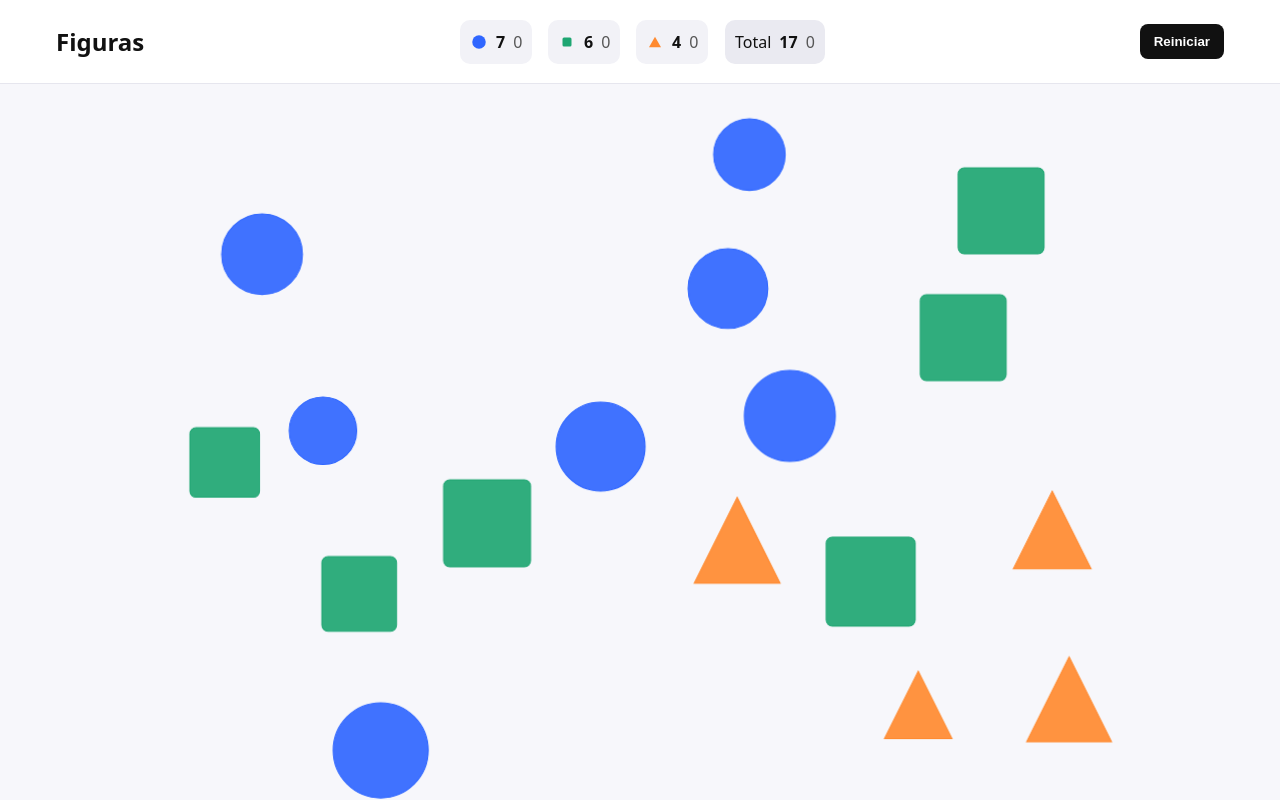
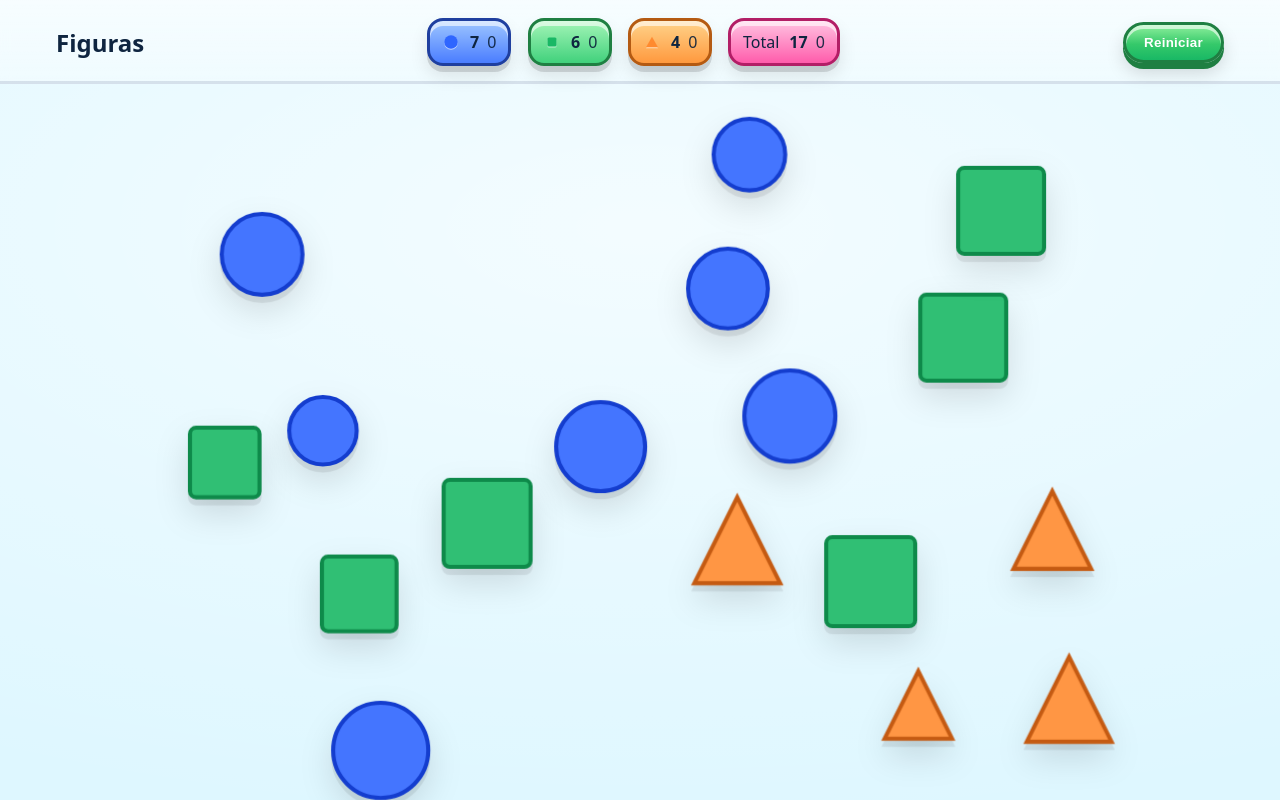
Before and after one commit to leogonzalezdev/geometry-game, a React (Vite) app: page / in a window 1280 px wide. Built offline with nearby package versions, Linux system fonts and the light colour scheme.

Commit message:
feat(ui): apply playful candy-style theme (gradients, jelly buttons, colorful counters, drop-shadows, modal panel)

```diff
--- a/src/components/Counters.jsx
+++ b/src/components/Counters.jsx
@@ -30,7 +30,7 @@ export default function Counters({ counts }) {
   return (
     <div className="counters" aria-label="Contadores">
       {['circle', 'square', 'triangle'].map((t) => (
-        <div className="counter" key={t} id={`counter-${t}`}>
+        <div className={`counter counter--${t}`} key={t} id={`counter-${t}`}>
           <Icon type={t} />
           <div className="counter__nums">
             <span className="counter__remain" title="Restantes">{remainingByType[t]}</span>
--- a/src/styles.css
+++ b/src/styles.css
@@ -1,11 +1,14 @@
 :root {
-  --bg: #f7f7fb;
-  --text: #111;
-  --muted: #555;
-  --ring: #222;
+  /* Playful, candy-like palette */
+  --bg: #def7ff; /* light aqua */
+  --text: #0f2540;
+  --muted: #35506b;
+  --ring: #153e75;
   --blue: #2f66ff;
-  --green: #1ea672;
+  --green: #19b865;
   --orange: #ff8a2f;
+  --pink: #ff4fa0;
+  --yellow: #ffd75a;
   --header-h: 84px; /* tablets-first */
 }
 
@@ -16,45 +19,50 @@ body { margin: 0; font-family: system-ui, -apple-system, Segoe UI, Roboto, Arial
 .app { display: flex; flex-direction: column; min-height: 100%; }
 
 /* Header */
-.header { position: sticky; top: 0; z-index: 10; background: #fff; border-bottom: 1px solid #e6e6ee; height: var(--header-h); display: flex; align-items: center; }
-.header__inner { display: grid; grid-template-columns: 1fr auto auto; gap: 12px; align-items: center; width: 100%; max-width: 1200px; padding: 0 16px; margin: 0 auto; }
+.header { position: sticky; top: 0; z-index: 10; height: var(--header-h); display: flex; align-items: center; backdrop-filter: blur(6px); }
+.header::before { content: ""; position: absolute; inset: 0; background: linear-gradient(180deg, rgba(255,255,255,.75), rgba(255,255,255,.55)); border-bottom: 3px solid rgba(20, 60, 120, .15); }
+.header__inner { position: relative; display: grid; grid-template-columns: 1fr auto auto; gap: 12px; align-items: center; width: 100%; max-width: 1200px; padding: 0 16px; margin: 0 auto; }
 .title { font-size: 22px; margin: 0; }
 
-.btn { background: #111; color: #fff; border: none; padding: 10px 14px; border-radius: 8px; font-weight: 600; cursor: pointer; }
-.btn:hover { opacity: .9; }
-.btn:focus-visible { outline: 3px solid var(--ring); outline-offset: 2px; }
+.btn { color: #fff; border: 3px solid #1f7f42; padding: 10px 18px; border-radius: 999px; font-weight: 800; cursor: pointer; letter-spacing: .3px; background: linear-gradient(180deg, #8ef09d 0%, #35c96a 55%, #19b865 100%); box-shadow: 0 6px 0 #1f7f42, 0 10px 18px rgba(0,0,0,.15), inset 0 4px 0 rgba(255,255,255,.6); transition: transform .1s ease, box-shadow .1s ease; }
+.btn:hover { transform: translateY(-2px); box-shadow: 0 8px 0 #1f7f42, 0 14px 22px rgba(0,0,0,.18), inset 0 4px 0 rgba(255,255,255,.65); }
+.btn:active { transform: translateY(2px); box-shadow: 0 3px 0 #1f7f42, 0 6px 12px rgba(0,0,0,.14), inset 0 2px 0 rgba(255,255,255,.55); }
+.btn:focus-visible { outline: 4px solid #fff; outline-offset: 2px; box-shadow: 0 8px 0 #1f7f42, 0 14px 22px rgba(0,0,0,.18), 0 0 0 5px rgba(21,62,117,.35) inset; }
 
 /* Counters */
 .counters { display: flex; gap: 16px; align-items: center; justify-content: center; }
-.counter { display: flex; align-items: center; gap: 8px; background: #f2f2f7; border-radius: 10px; padding: 6px 10px; min-height: 44px; }
-.counter.total { background: #eaeaf1; }
+.counter { display: flex; align-items: center; gap: 10px; border-radius: 16px; padding: 8px 12px; min-height: 48px; border: 3px solid rgba(0,0,0,.18); box-shadow: inset 0 5px 0 rgba(255,255,255,.6), 0 6px 0 rgba(0,0,0,.12), 0 10px 18px rgba(0,0,0,.1); }
+.counter--circle { background: linear-gradient(180deg, #9ec6ff, #4a7dff); border-color: #1f3f9f; }
+.counter--square { background: linear-gradient(180deg, #a3f5b7, #41d17c); border-color: #1f7f42; }
+.counter--triangle { background: linear-gradient(180deg, #ffd38a, #ff993e); border-color: #b45a12; }
+.counter.total { background: linear-gradient(180deg, #ffc3e2, #ff5cab); border-color: #b21e66; }
 .counter__nums { display: flex; gap: 8px; font-variant-numeric: tabular-nums; }
 .counter__remain { font-weight: 700; }
-.counter__hit { color: var(--muted); }
+.counter__hit { color: #0b203a; opacity: .9; }
 
-.ico { display: inline-block; }
+.ico { display: inline-block; filter: drop-shadow(0 1px 0 rgba(255,255,255,.6)); }
 .ico--circle { fill: var(--blue); }
 .ico--square { fill: var(--green); }
 .ico--triangle { fill: var(--orange); }
 
 /* Main & Canvas */
 .main { flex: 1; min-height: 0; }
-.canvas { height: calc(100vh - var(--header-h)); }
+.canvas { height: calc(100vh - var(--header-h)); background: radial-gradient(1400px 600px at 50% 20%, rgba(255,255,255,.65), rgba(255,255,255,0)); }
 .svg { width: 100%; height: 100%; display: block; }
 
 /* Shapes base styles */
-.shape { cursor: pointer; transition: transform 420ms ease, opacity 420ms ease; will-change: transform, opacity; }
+.shape { cursor: pointer; transition: transform 420ms cubic-bezier(.2,.9,.2,1), opacity 420ms ease; will-change: transform, opacity; filter: drop-shadow(0 6px 0 rgba(0,0,0,.08)) drop-shadow(0 14px 16px rgba(0,0,0,.12)); }
 .shape__el { transition: transform 260ms ease, opacity 260ms ease; opacity: 1; transform: scale(1); }
-.shape--circle .shape__el { fill: color-mix(in srgb, var(--blue) 92%, white); stroke: var(--blue); }
-.shape--square .shape__el { fill: color-mix(in srgb, var(--green) 92%, white); stroke: var(--green); }
-.shape--triangle .shape__el { fill: color-mix(in srgb, var(--orange) 92%, white); stroke: var(--orange); }
+.shape--circle .shape__el { fill: color-mix(in srgb, var(--blue) 90%, white); stroke: #143dce; stroke-width: 4; }
+.shape--square .shape__el { fill: color-mix(in srgb, var(--green) 90%, white); stroke: #0e8a4a; stroke-width: 4; }
+.shape--triangle .shape__el { fill: color-mix(in srgb, var(--orange) 90%, white); stroke: #c45a12; stroke-width: 4; }
 
 /* Hover/active states (desktop) */
 .shape:hover .shape__el { filter: brightness(0.98); }
-.shape:active .shape__el { transform: scale(0.96); }
+.shape:active .shape__el { transform: scale(0.94); }
 
 /* Focus ring for SVG: stroke highlight */
-.shape:focus-visible > .shape__el { stroke: var(--ring); stroke-width: 3; }
+.shape:focus-visible > .shape__el { stroke: var(--ring); stroke-width: 5; }
 
 /* Enter animation */
 .shape { animation: pop-in 180ms ease-out both; }
@@ -81,8 +89,8 @@ body { margin: 0; font-family: system-ui, -apple-system, Segoe UI, Roboto, Arial
 }
 
 /* Modal */
-.modal__backdrop { position: fixed; inset: 0; background: rgba(0,0,0,.35); display: grid; place-items: center; padding: 16px; }
-.modal { background: #fff; color: var(--text); width: min(420px, 92vw); border-radius: 14px; padding: 20px; box-shadow: 0 10px 30px rgba(0,0,0,.15); text-align: center; }
+.modal__backdrop { position: fixed; inset: 0; background: rgba(0,0,0,.25); display: grid; place-items: center; padding: 16px; }
+.modal { color: var(--text); width: min(460px, 92vw); border-radius: 24px; padding: 22px; text-align: center; border: 4px solid #b37a1a; background: radial-gradient(140% 100% at 50% 0%, #ffe88f 0%, #ffd24f 60%, #ffc53a 100%); box-shadow: 0 10px 0 rgba(179,122,26,.7), 0 16px 28px rgba(0,0,0,.18), inset 0 6px 0 rgba(255,255,255,.65); }
 .modal h2 { margin-top: 0; }
 
 /* Responsive tweaks */
```
